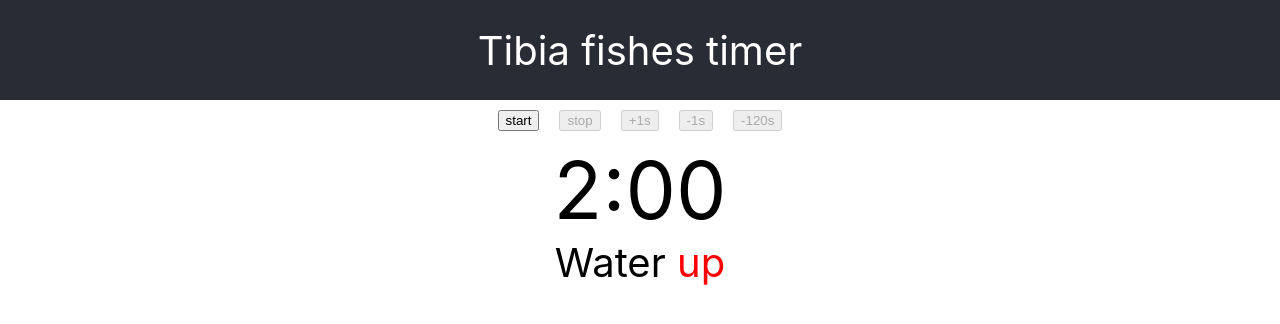
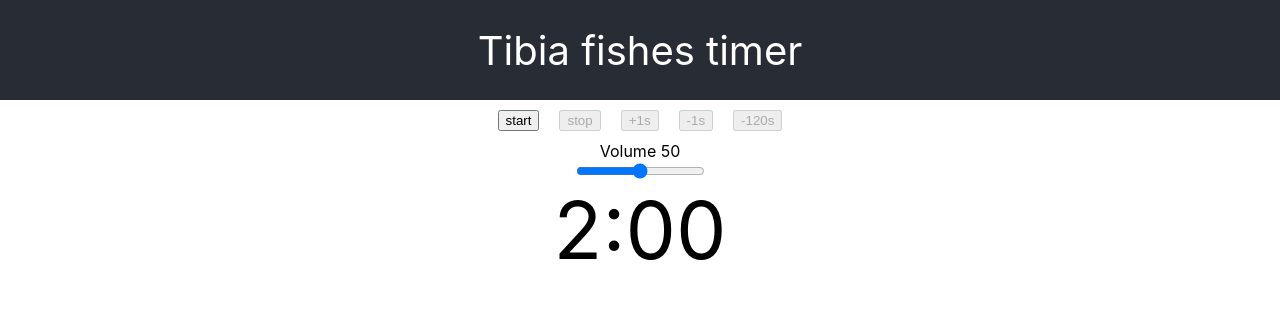
Before and after one commit to jpodeszwik/tibia-fishes-timer, a React (Create React App) app in the folder web/: page / in a window 1280 px wide. Shown: the top 324 px of the page. Built offline with nearby package versions, Linux system fonts and the light colour scheme.

Commit message:
Add volume bar

```diff
--- a/web/src/App.css
+++ b/web/src/App.css
@@ -38,3 +38,10 @@
 .button-bar button {
   margin: 10px;
 }
+
+.volume-bar {
+  display: flex;
+  flex-direction: column;
+  align-items: center;
+  justify-content: center;
+}
--- a/web/src/App.jsx
+++ b/web/src/App.jsx
@@ -4,6 +4,7 @@
 import Timer from './Timer';
 import Header from './Header';
 import WaterStatus from './WaterStatus';
+import VolumeBar from './VolumeBar';
 
 const DURATION = 120;
 
@@ -12,6 +13,7 @@
   const [start, setStart] = useState();
   const [audio] = useState(new Audio(alarm));
   const [water, setWater] = useState(true);
+  const [volume, setVolume] = useState(50);
 
   useEffect(() => {
     const id = setInterval(() => {
@@ -31,7 +33,11 @@
     if (seconds === 20 || seconds === 10) {
       audio.play();
     }
-  }, [seconds]);
+  }, [seconds, audio]);
+
+  useEffect(() => {
+    audio.volume = volume / 100;
+  }, [volume, audio]);
 
   const startTimer = () => {
     setSeconds(DURATION);
@@ -50,15 +56,15 @@
   return (<div className="App">
     <Header/>
     <div className="button-bar">
-      <button onClick={startTimer}>start</button>
+      <button disabled={!!start} onClick={startTimer}>start</button>
       <button disabled={!start} onClick={stopTimer}>stop</button>
       <button disabled={!start} onClick={() => addSeconds(1)}>+1s</button>
       <button disabled={!start} onClick={() => addSeconds(-1)}>-1s</button>
       <button disabled={!start} onClick={() => addSeconds(-120)}>-120s</button>
     </div>
-
+    <VolumeBar onChange={setVolume} />
     <Timer seconds={seconds}/>
-    <WaterStatus status={water}/>
+    {start && <WaterStatus status={water}/>}
   </div>);
 };
 
--- /dev/null
+++ b/web/src/VolumeBar.jsx
@@ -0,0 +1,22 @@
+import { useState } from 'react';
+
+const VolumeBar = ({onChange}) => {
+    const [value, setValue] = useState(50);
+
+    const valueChanged = val => {
+        setValue(val);
+        if (onChange) {
+            onChange(val);
+        }
+    }
+
+    return (
+        <div className="volume-bar">
+            <span>Volume {value}</span>
+            <input type="range" min="0" max="100" value={value} onChange={e => valueChanged(e.target.value)} ></input>
+        </div>
+    );
+
+};
+
+export default VolumeBar;
```
